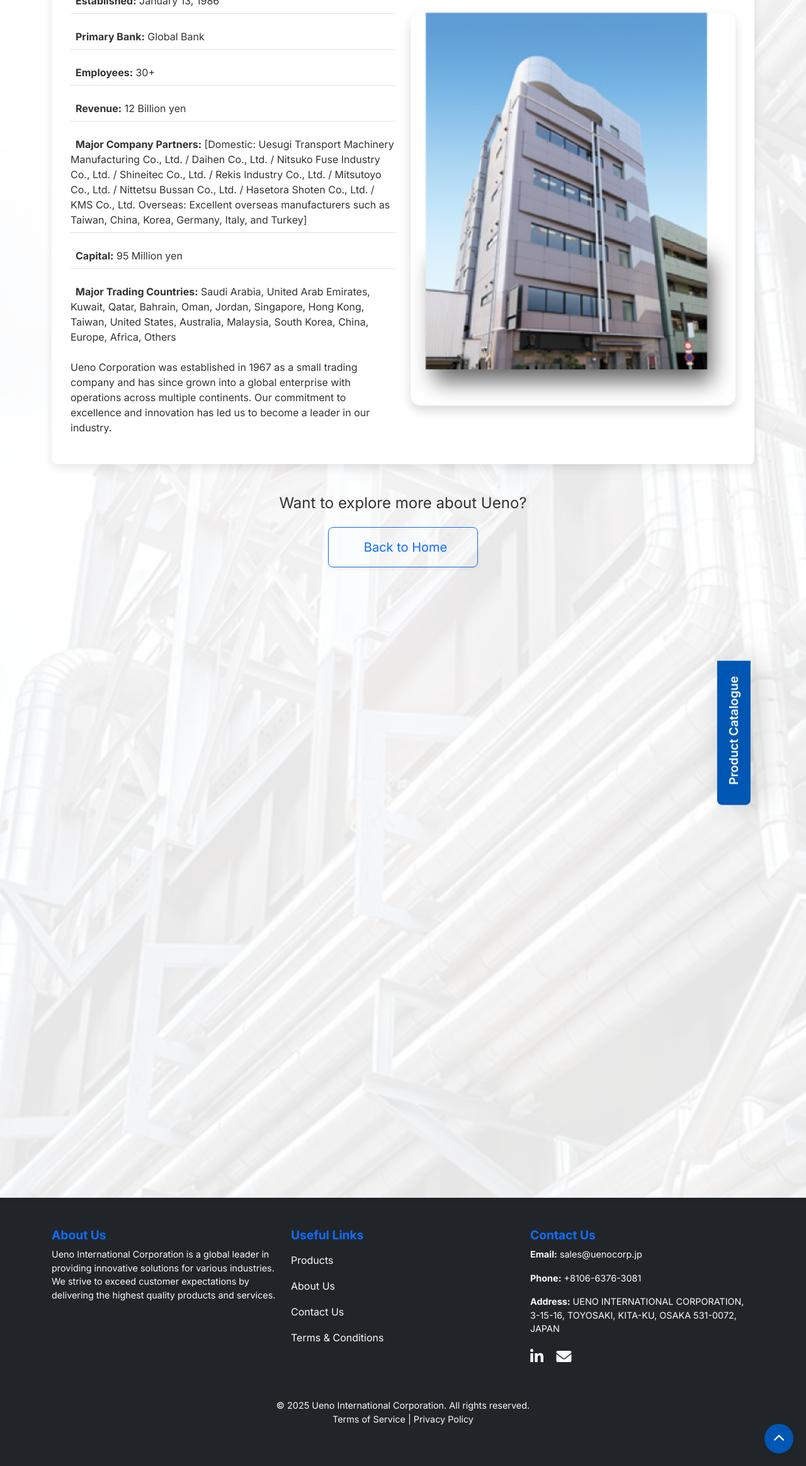
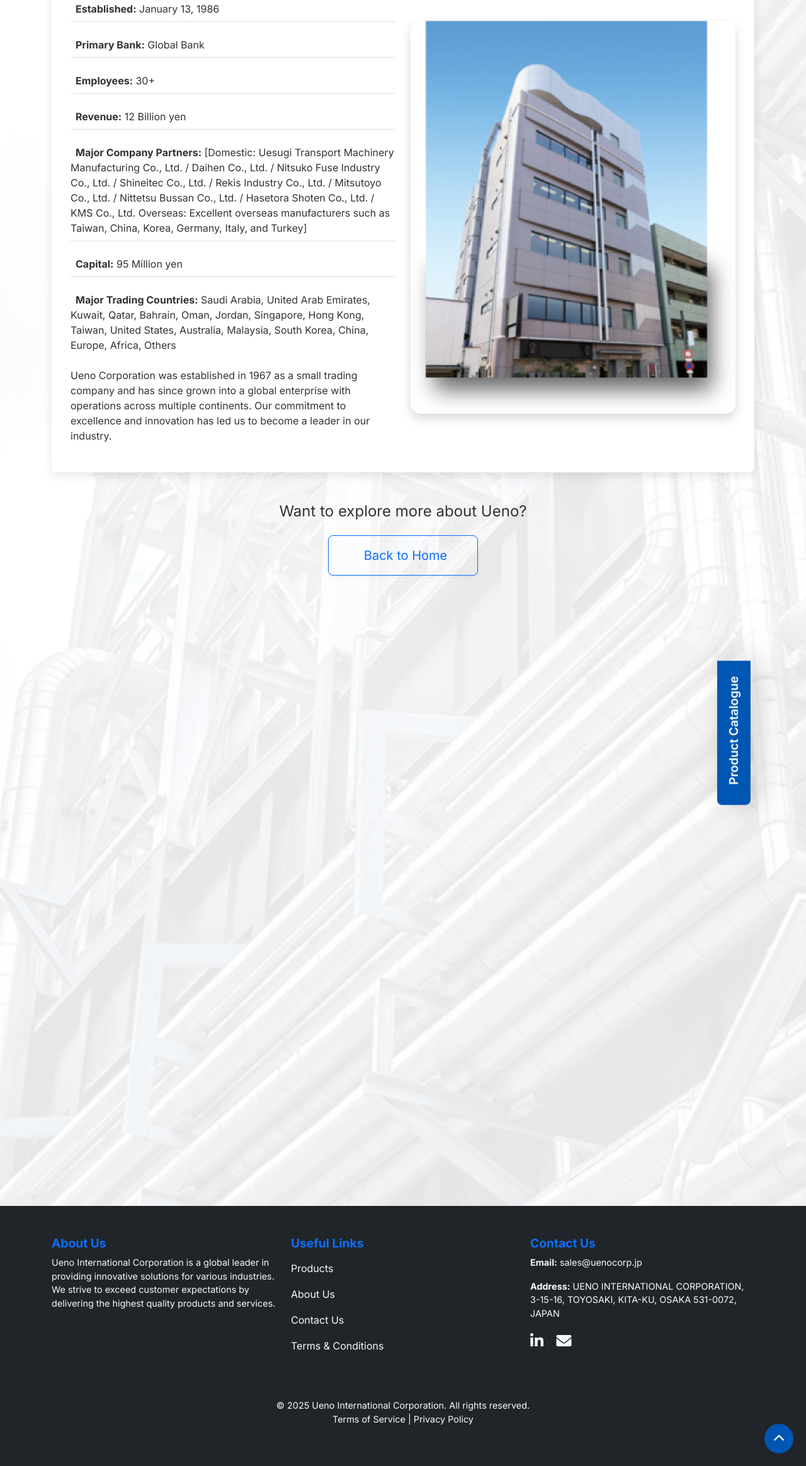
Before and after one commit to EPT001/uenocorporation, a Django app: page /uenowebsite/about/ in a window 1280 px wide. Shown: the whole page at 63% size. Run offline with Django 5.2, Linux system fonts and the light colour scheme.

Commit message:
Update base.html

```diff
--- a/templates/uenowebsite/base.html
+++ b/templates/uenowebsite/base.html
@@ -1172,7 +1172,6 @@
             <div class="col-md-4 mb-4">
                 <h5 class="text-primary">Contact Us</h5>
                 <p><strong>Email:</strong> sales@uenocorp.jp</p>
-                <p><strong>Phone:</strong> +8106-6376-3081</p>
                 <p><strong>Address:</strong> UENO INTERNATIONAL CORPORATION, 3-15-16, TOYOSAKI, KITA-KU, OSAKA 531-0072, JAPAN</p>
 
                 <!-- Social Media Icons -->
```
